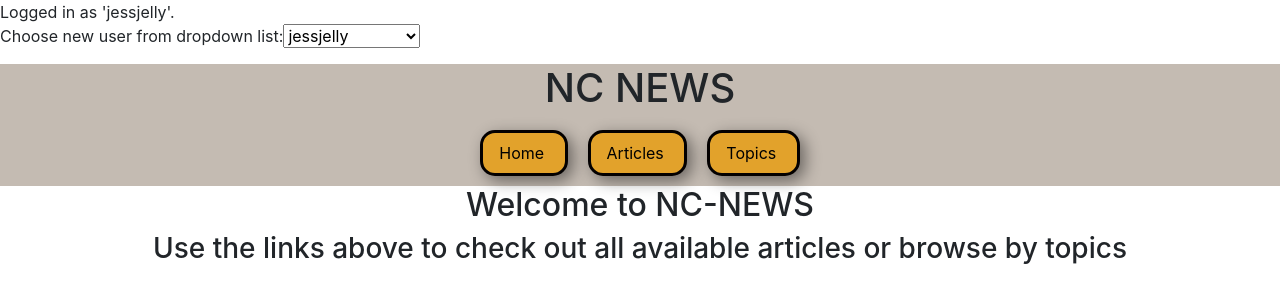
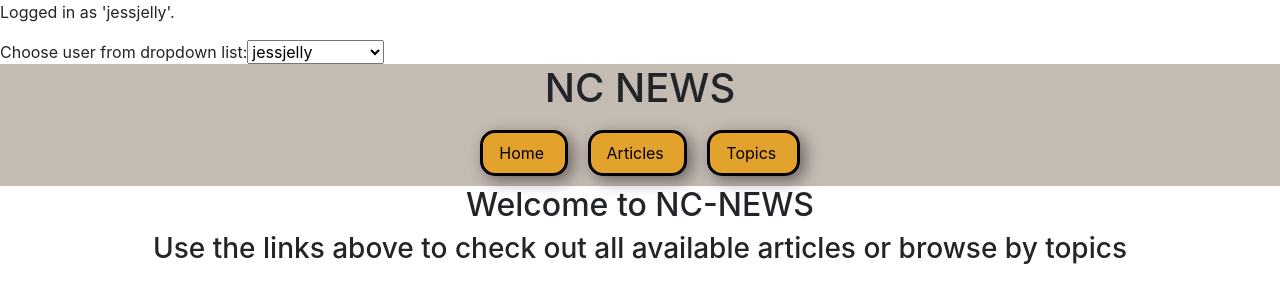
Before and after one commit to robertharry/hosted-fe-news, a React (Create React App) app in the folder rob-nc-news/: page / in a window 1280 px wide. Shown: the top 302 px of the page. Built offline with nearby package versions, Linux system fonts and the light colour scheme.

Commit message:
login bar component created

```diff
--- a/rob-nc-news/src/App.js
+++ b/rob-nc-news/src/App.js
@@ -1,7 +1,7 @@
 import React from 'react';
 import './App.css';
 import 'bootstrap/dist/css/bootstrap.min.css';
-import {Router} from '@reach/router'
+import { Router } from '@reach/router'
 import Header from './components/Header';
 import Home from './components/Home'
 import Articles from './components/Articles';
@@ -9,39 +9,32 @@ import Topics from './components/Topics';
 import OneArticle from './components/OneArticle'
 import Comments from './components/Comments'
 import Errors from './utils/errors'
+import LoginBar from './components/LoginBar';
 
 class App extends React.Component {
-  state={
-    username:"jessjelly"
+  state = {
+    username: "jessjelly"
   }
-  render(){
+  render() {
+    const { username } = this.state
     return (
       <div className="App">
-      <p className= "username"> Logged in as '{this.state.username}'.
-      <form onSubmit={this.handleSubmit}>
-      Choose new user from dropdown list:
-      <select value={this.state.username} onChange={this.handleChange}>
-        <option value="jessjelly">jessjelly</option>
-        <option value="happyamy2016">happyamy2016</option>
-        <option value="cooljmessy">cooljmessy</option>
-      </select>
-      </form>
-      </p>
-        <Header/>
+        <LoginBar handleChange={this.handleChange} username={username} />
+        <Header />
         <Router>
           <Home path='/' />
           <Articles path='/articles' />
           <Articles path='/topics/:topic' />
           <Topics path='/topics' />
           <OneArticle path='/articles/:article_id' />
-          <Comments path='/comments/:article_id' username={this.state.username}/>
+          <Comments path='/comments/:article_id' username={username} />
           <Errors default />
         </Router>
       </div>
     );
   }
   handleChange = (event) => {
-    this.setState({username:event.target.value})
+    this.setState({ username: event.target.value })
   }
 }
 
--- /dev/null
+++ b/rob-nc-news/src/components/LoginBar.js
@@ -0,0 +1,19 @@
+import React from 'react';
+
+const LoginBar = (props) => {
+    return (
+        <div>
+            <p className="username"> Logged in as '{props.username}'. </p>
+            <form className="username">
+                Choose user from dropdown list:
+      <select value={props.username} onChange={props.handleChange}>
+                    <option value="jessjelly">jessjelly</option>
+                    <option value="happyamy2016">happyamy2016</option>
+                    <option value="cooljmessy">cooljmessy</option>
+                </select>
+            </form>
+        </div>
+    );
+};
+
+export default LoginBar;
```
